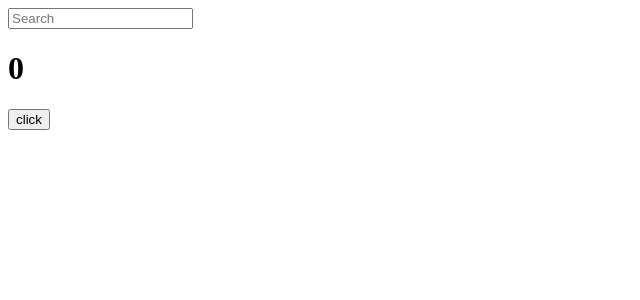
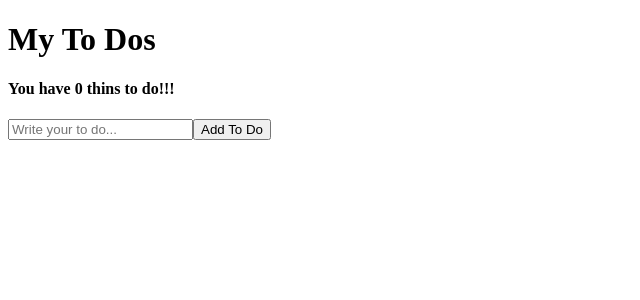
Before and after one commit to happyness980817/ReactJS-2025, a React (Vite) app: page / in a window 1280 px wide. Shown: the top 300 px of the page, without its empty margins (0-640 px from the left). Built offline with nearby package versions, Linux system fonts and the light colour scheme.

Commit message:
to do list (1)

```diff
--- a/src/App.jsx
+++ b/src/App.jsx
@@ -1,34 +1,31 @@
 import { useState, useEffect } from "react";
 
-// useEffect
-
 function App() {
-  const [counter, setCounter] = useState(0);
-  const [keyword, setKeyword] = useState("");
-  const onClick = () => setCounter((prev) => prev + 1);
-  const onChange = (event) => setKeyword(event.target.value);
-  console.log("I run all the time.");
-  useEffect(() => {
-    console.log("CALLED THE API!!!");
-  }, []);
-  useEffect(() => {
-    if (keyword !== "" && keyword.length > 1) {
-      console.log("SEARCH FOR", keyword);
+  const [toDo, setToDo] = useState("");
+  const [toDos, setToDos] = useState([]);
+  const onChange = (e) => setToDo(e.target.value);
+  const onSubmit = (e) => {
+    e.preventDefault();
+    if (toDo === "") {
+      return;
     }
-  }, [keyword]); // keyword 가 변화할 때마다 첫번째 argument 코드 실행
-  useEffect(() => {
-    console.log("I run when the 'counter' OR 'keyword' changes. ");
-  }, [counter, keyword]);
+    setToDos((currentArray) => [toDo, ...currentArray]);
+    setToDo("");
+  };
+  console.log(toDos);
   return (
     <div>
-      <input
-        value={keyword}
-        onChange={onChange}
-        type="text"
-        placeholder="Search"
-      />
-      <h1>{counter}</h1>
-      <button onClick={onClick}>click</button>
+      <h1>My To Dos</h1>
+      <h4>You have {toDos.length} thins to do!!!</h4>
+      <form onSubmit={onSubmit}>
+        <input
+          onChange={onChange}
+          value={toDo}
+          type="text"
+          placeholder="Write your to do..."
+        />
+        <button>Add To Do</button>
+      </form>
     </div>
   );
 }
```
